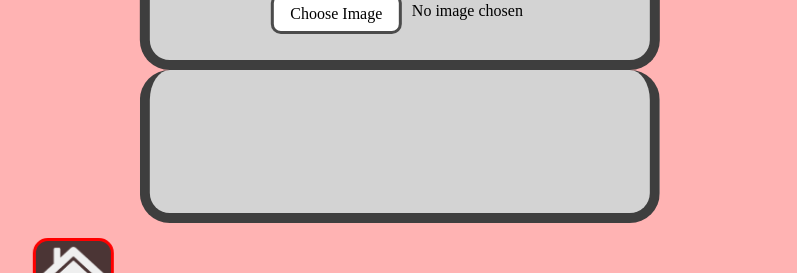
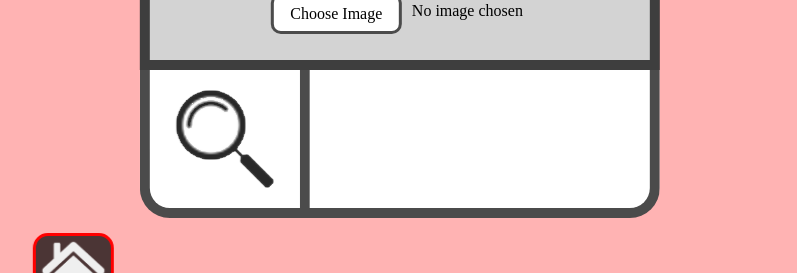
Before and after one commit to GraberMN/ToolHaven, a React (Create React App) app: page / in a window 1280 px wide. Both pictures are taken after a click on the picture 640 px from the left and 380 px from the top of the page. Shown: the part 559-832 px from the top of the page, without its empty margins (337-1134 px from the left). Built offline with nearby package versions, Linux system fonts and the light colour scheme.

Commit message:
Finished imgIdentifier outline w/ CSS

```diff
--- a/src/App.js
+++ b/src/App.js
@@ -30,6 +30,7 @@ import notifStopwatchLapSound from './Images/notifStopwatchLapSound.mp3';
 import pinkRightArrow from './Images/PinkRightArrow.png';
 import aiChatbotThumbnailTransparent from './Images/AIChatbotThumbnailTransparent.png';
 import redRightArrow from './Images/RedRightArrow.png';
+import imgIdentifierThumbnailTransparent from './Images/ImgIdentifierThumbnailTransparent.png';
 import homeButton from './Images/HomeButton.png';
 import './App.css';
 import Home from './components/Home';
@@ -45,7 +46,7 @@ function App() {
   const rulersImagesArray = [inchesRuler, centimetersRuler, picasRuler, pixelsRuler, settingsIcon, rulesIcon, orangeRightArrow, homeButton];
   const timersImagesArray = [settingsIcon, rulesIcon, bedsideCountdownAlarm, digitalCountdownAlarm, chaoticCountdownAlarm, coinStopwatchLapSound, joyousStopwatchLapSound, notifStopwatchLapSound, pinkRightArrow, homeButton];
   const aiChatbotImagesArray = [settingsIcon, rulesIcon, aiChatbotThumbnailTransparent, redRightArrow, homeButton];
-  const imgIdentifierImagesArray = [settingsIcon, rulesIcon, homeButton];
+  const imgIdentifierImagesArray = [settingsIcon, rulesIcon, imgIdentifierThumbnailTransparent, homeButton];
   const [moveToCalc, setMoveToCalc] = useState(false);
   const [moveToRulers, setMoveToRulers] = useState(false);
   const [moveToTimers, setMoveToTimers] = useState(false);
--- a/src/components/ImgIdentifier.js
+++ b/src/components/ImgIdentifier.js
@@ -3,7 +3,7 @@ import { useState, useRef, useEffect } from 'react';
 import './imgIdentifier.css';
 
 function ImgIdentifier({ imgIdentifierImagesArray, moveToImgIdentifier, setMoveToImgIdentifier }) {
-    const [settingsIcon, rulesIcon, homeButton] = imgIdentifierImagesArray;
+    const [settingsIcon, rulesIcon, imgIdentifierThumbnailTransparent, homeButton] = imgIdentifierImagesArray;
     const [imgSource, setImgSource] = useState(null);
     const imgIdentifierRulesIconRef = useRef(null);
     const imgIdentifierRulesBox = useRef(null);
@@ -137,14 +137,14 @@ function ImgIdentifier({ imgIdentifierImagesArray, moveToImgIdentifier, setMoveT
                 <div id='imgIdentifierImgChooser' draggable={false}>
                     <img id='imgIdentifierPicContainer' draggable={false} src={imgSource} ref={imgIdentifierPicContainerRef} alt='imgIdentifierImage' title="imgIdentifierImage" />
 
-                    <input type='file' id='chooseImgButton' accept='image/*' alt='chooseImgButton' title='chooseImgButton' hidden />
+                    <input type='file' id='chooseImgButton' accept='image/*' alt='chooseImgButton' title="chooseImgButton" hidden />
                     <div style={{ display: 'flex' }}>
-                        <label for='chooseImgButton' id='choosePicButtonVisible' alt='chooseImgButton' title='chooseImgButton'>Choose Image</label>
-                        <span id='imgSelected'>No image chosen</span>
+                        <label for='chooseImgButton' id='chooseImgButtonVisible' alt='chooseImgButton' title="chooseImgButton">Choose Image</label>
+                        <span id='imgSelected' alt='selectedImg' title="selectedImg">No image chosen</span>
                     </div>
                 </div>
                 <div id='imgIdentifierImgIdentifier' draggable={false}>
-                    <img id='imgIdentifierPic'  />
+                    <img id='imgIdentifierTransparentImg' src={imgIdentifierThumbnailTransparent} alt='imgIdentifierPic' title="imgIdentifierPic" />
                     <span id='imgIdentifierResponse'></span>
                 </div>
                 <div id='imgIdentifierClone' draggable={false}></div>
--- a/src/components/imgIdentifier.css
+++ b/src/components/imgIdentifier.css
@@ -142,10 +142,12 @@ li {
 #imgIdentifierImgChooser {
     width: 500px;
     height: 500px;
-    border-radius: 30px;
     margin: auto;
     background-color: lightgrey;
     border: solid 10px rgba(0, 0, 0, 0.705);
+    border-radius: 30px;
+    border-bottom-left-radius: 0px;
+    border-bottom-right-radius: 0px;
     z-index: 999;
     user-select: none;
 }
@@ -168,7 +170,7 @@ li {
     font-family: cursive;
     font-size: 16px;
 }
-#choosePicButtonVisible {
+#chooseImgButtonVisible {
     width: 125px;
     height: 35px;
     display: block;
@@ -184,18 +186,32 @@ li {
     background-color: white;
     cursor: pointer;
 }
+#chooseImgButtonVisible:hover {
+    background-color: lightcyan;
+}
 #imgSelected {
     margin-top: 29px;
 }
 #imgIdentifierImgIdentifier {
     width: 500px;
-    height: 143px;
+    height: 138px;
     border: solid 10px rgba(0, 0, 0, 0.705);
+    border-top: none;
     border-radius: 30px;
-    border-top: none;
+    border-top-left-radius: 0px;
+    border-top-right-radius: 0px;
     margin: auto;
-    background-color: lightgrey;
+    background-color: white;
     z-index: 999;
+}
+#imgIdentifierTransparentImg {
+    width: 150px;
+    height: 138px;
+    border: none;
+    border-right: solid 10px rgba(0, 0, 0, 0.705);
+    border-bottom-left-radius: 60px;
+    background-color: white;
+    display: block;
 }
 #imgIdentifierHomeButton {
     position: absolute;
```
Also changed, not shown: src/Images/ImgIdentifierThumbnailTransparent.png (added).
